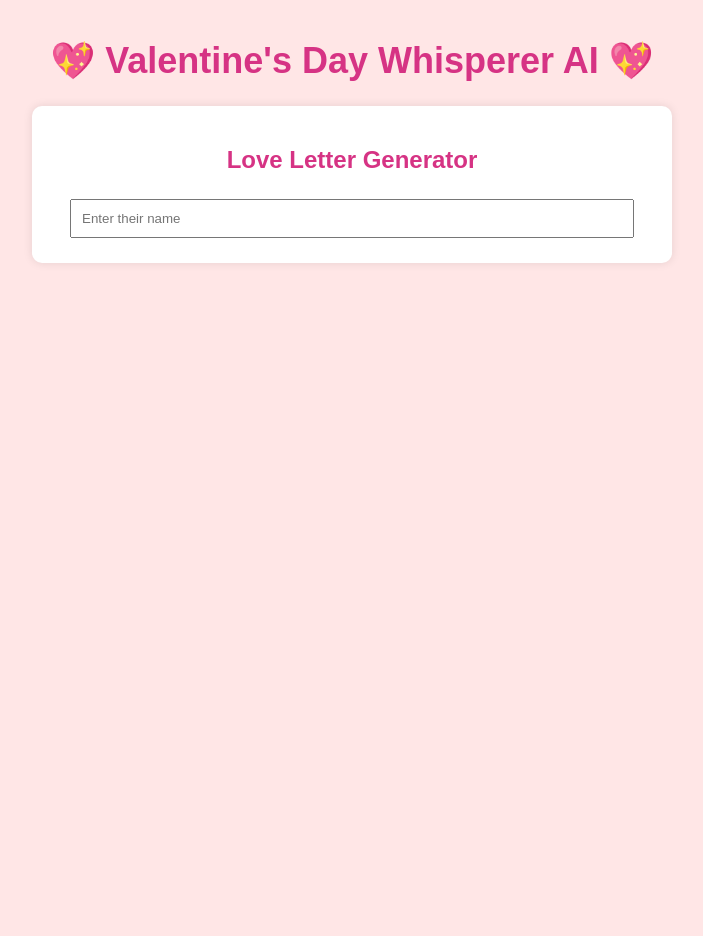
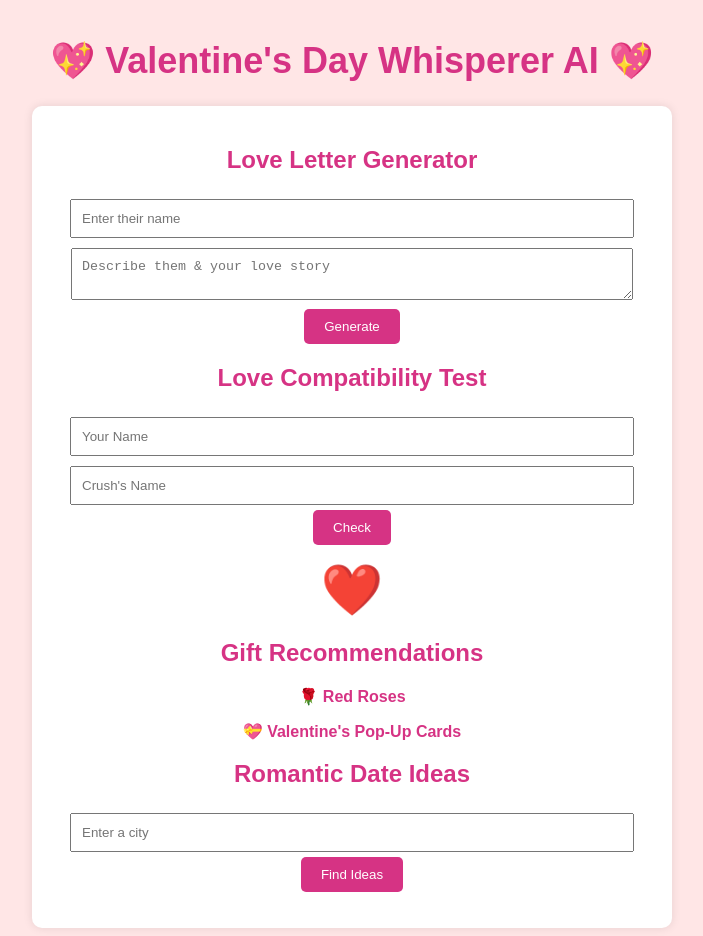
Before and after one commit to Fr7patron/valentines-ai-, a plain HTML site: page index.html in a window 1280 px wide. Shown: the whole page, without its empty margins (288-991 px from the left). Before the commit the page ends 800 px from the top, so only its background shows below. Drawn offline with Linux system fonts and the light colour scheme.

Commit message:
Update index.html

```diff
--- a/index.html
+++ b/index.html
@@ -59,4 +59,61 @@
 <div class="container">
     <h2>Love Letter Generator</h2>
     <input type="text" id="loverName" placeholder="Enter their name">
-    <textarea id="details" placeholder="De
+    <textarea id="details" placeholder="Describe them & your love story"></textarea>
+    <button onclick="generateLoveLetter()">Generate</button>
+    <p id="loveLetter"></p>
+
+    <h2>Love Compatibility Test</h2>
+    <input type="text" id="yourName" placeholder="Your Name">
+    <input type="text" id="crushName" placeholder="Crush's Name">
+    <button onclick="calculateLove()">Check</button>
+    <p id="loveScore"></p>
+    <div class="heart" id="heart">❤️</div>
+
+    <h2>Gift Recommendations</h2>
+    <p>🌹 <a href="https://www.1800flowers.com/red-roses" target="_blank">Red Roses</a></p>
+    <p>💝 <a href="https://www.lovepop.com/collections/valentines-day" target="_blank">Valentine's Pop-Up Cards</a></p>
+
+    <h2>Romantic Date Ideas</h2>
+    <input type="text" id="city" placeholder="Enter a city">
+    <button onclick="findDateIdeas()">Find Ideas</button>
+    <p id="dateIdeas"></p>
+</div>
+
+<script>
+function generateLoveLetter() {
+    let name = document.getElementById("loverName").value;
+    let details = document.getElementById("details").value;
+    if (name && details) {
+        document.getElementById("loveLetter").innerText = "Dear " + name + ",\n\n" +
+            "From the moment I met you, my world changed forever. " + details +
+            " You are my heart, my happiness, and my everything.\n\nForever Yours,";
+    } else {
+        document.getElementById("loveLetter").innerText = "Please enter details to generate a love letter.";
+    }
+}
+
+function calculateLove() {
+    let score = Math.floor(Math.random() * 100) + 1;
+    let heart = document.getElementById("heart");
+    document.getElementById("loveScore").innerText = "Your love compatibility is " + score + "% 💖";
+
+    let filledHeart = "❤️".repeat(Math.ceil(score / 10));
+    let emptyHeart = "🖤".repeat(10 - Math.ceil(score / 10));
+    heart.innerHTML = filledHeart + emptyHeart;
+}
+
+function findDateIdeas() {
+    let city = document.getElementById("city").value;
+    if (!city) {
+        document.getElementById("dateIdeas").innerText = "Please enter a city.";
+        return;
+    }
+
+    document.getElementById("dateIdeas").innerHTML =
+        `💑 <a href="https://www.google.com/search?q=romantic+date+ideas+in+${encodeURIComponent(city)}" target="_blank">See Date Ideas in ${city}</a>`;
+}
+</script>
+
+</body>
+</html>
```
